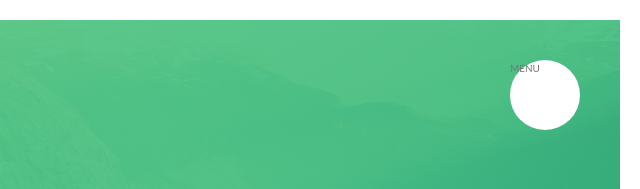
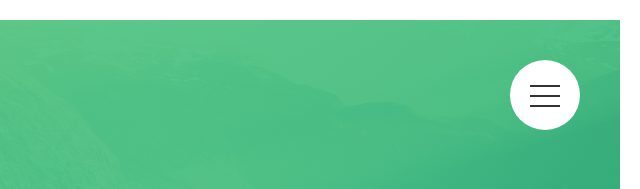
Before and after one commit to shifaligupta03/Natours, a website: page index.html in a window 1280 px wide. Shown: the top 189 px of the page, 640-1280 px from the left. Drawn offline with Linux system fonts and the light colour scheme.

Commit message:
navigation icon

```diff
--- a/index.html
+++ b/index.html
@@ -17,7 +17,9 @@
 <body>
     <div class="navigation">
         <input type="checkbox" class="navigation__checkbox" id="navi-toggle">
-        <label for="navi-toggle" class="navigation__button">MENU</label>
+        <label for="navi-toggle" class="navigation__button">
+            <span class="navigation__icon"></span>
+        </label>
         <div class="navigation__background">&nbsp;</div>
         <nav class="navigation__nav">
             <ul class="navigation__list">
--- a/sass/layout/_navigation.scss
+++ b/sass/layout/_navigation.scss
@@ -1,26 +1,27 @@
-.navigation{
-    &__checkbox{
+.navigation {
+    &__checkbox {
         display: none;
     }
 
-    &__button{
+    &__button {
         background-color: $color-white;
         height: 7rem;
         width: 7rem;
         position: fixed;
-        top:6rem;
+        top: 6rem;
         right: 6rem;
         border-radius: 50%;
         z-index: 2000;
         box-shadow: 0 1 rem 3rem rgba($color-black, .3);
+        text-align: center;
     }
 
-    &__background{
+    &__background {
         height: 6rem;
         width: 6rem;
         border-radius: 50%;
         position: fixed;
-        top:6.5rem;
+        top: 6.5rem;
         right: 6.5rem;
         background-image: radial-gradient($color-primary-light, $color-primary-dark);
         z-index: 1000;
@@ -29,65 +30,96 @@
         // transform: scale(80);
     }
 
-    &__nav{
+    &__nav {
         height: 100vh;
         // width: 100%;
         position: fixed;
-        top:0;
+        top: 0;
         right: 0;
-        z-index:1500;
+        z-index: 1500;
         opacity: 0;
-        transition: all .8s;
+        transition: all .8s cubic-bezier(0.68, -0.55, 0.265, 1.55);
     }
 
-    &__list{
+    &__list {
         position: absolute;
         top: 50%;
         left: 50%;
         transform: translate(-50%, -50%);
         list-style: none;
         text-align: center;
-        width:100%;
+        width: 100%;
     }
 
-    &__item{
+    &__item {
         margin: 1rem;
 
     }
 
-    &__link{
+    &__link {
 
-        &:link, &:visited{
+        &:link,
+        &:visited {
             display: inline-block;
-            font-size:3rem;
+            font-size: 3rem;
             font-weight: 300;
             padding: 1rem 2rem;
-            color:$color-white;
+            color: $color-white;
             text-decoration: none;
             text-transform: uppercase;
             background-image: linear-gradient(120deg, transparent 0%, transparent 50%, $color-white 50%);
             background-size: 220%;
             transition: all .4s;
 
-            span{
+            span {
                 margin-right: 1.5rem;
                 display: inline-block;
             }
         }
 
-        &:hover, &:active{
+        &:hover,
+        &:active {
             background-position: 100%;
             color: $color-primary;
             transform: translateX(1rem);
         }
     }
 
-    &__checkbox:checked ~ &__background{
+    &__checkbox:checked~&__background {
         transform: scale(80);
     }
 
-    &__checkbox:checked ~ &__nav{
+    &__checkbox:checked~&__nav {
         opacity: 1;
         width: 100%;
     }
+
+    &__icon {
+        position: relative;
+        margin-top: 3.5rem;
+
+        &,
+        &::before,
+        &::after {
+            width: 3rem;
+            height: 2px;
+            background-color: $color-gray-light-3;
+            display: inline-block;
+        }
+
+        &::before,
+        &::after {
+            content: "";
+            position: absolute;
+            left: 0;
+        }
+
+        &::before {
+            top: -1rem;
+        }
+
+        &::after {
+            top: 1rem;
+        }
+    }
 }
```
Also changed, not shown: css/style.css.
